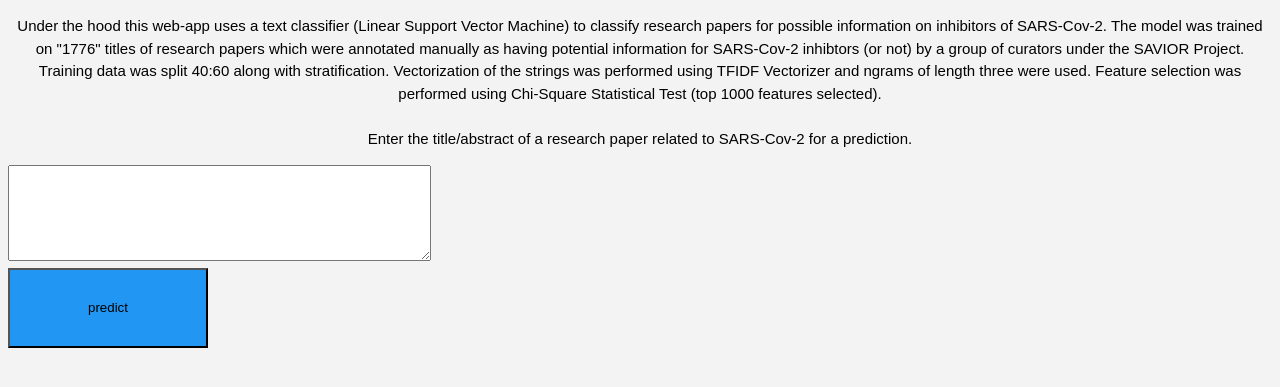
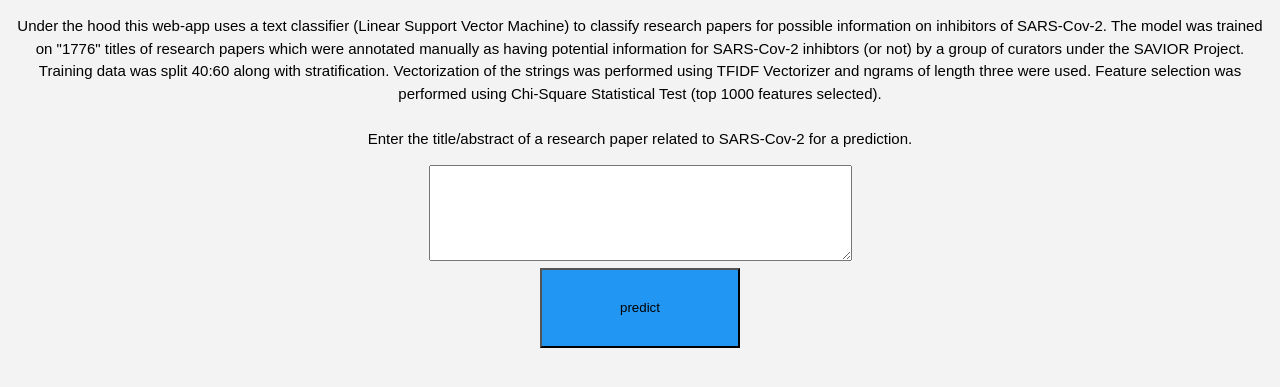
Before and after one commit to kinghadrada/saviornlp, a Flask app: template templates/home.html in a window 1280 px wide. Shown: the part 161-548 px from the top of the page. Run offline with Flask 2, Linux system fonts and the light colour scheme; the template is opened without the code that fills it, so the values that code supplies are empty; parts of the project's set-up code (start-up, migrations or seed data) failed here and were passed over.

Commit message:
Update home.html

```diff
--- a/templates/home.html
+++ b/templates/home.html
@@ -17,7 +17,7 @@
 	</div>
 	</header>
 
-	<div class="ml-container">
+	<div style="text-align:center;" class="ml-container">
 
 		<form action="{{ url_for('predict')}}" method="POST">
 		<p style="text-align: center">Under the hood this web-app uses a text classifier (Linear Support Vector Machine) to classify research papers for possible information on inhibitors of SARS-Cov-2. The model was trained on "1776" titles of research papers which were annotated manually as having potential information for SARS-Cov-2 inhibtors (or not) by a group of curators under the SAVIOR Project. Training data was split 40:60 along with stratification. Vectorization of the strings was performed using TFIDF Vectorizer and ngrams of length three were used. Feature selection was performed using Chi-Square Statistical Test (top 1000 features selected). <br> <br> Enter the title/abstract of a research paper related to SARS-Cov-2 for a prediction.      </p>
```
